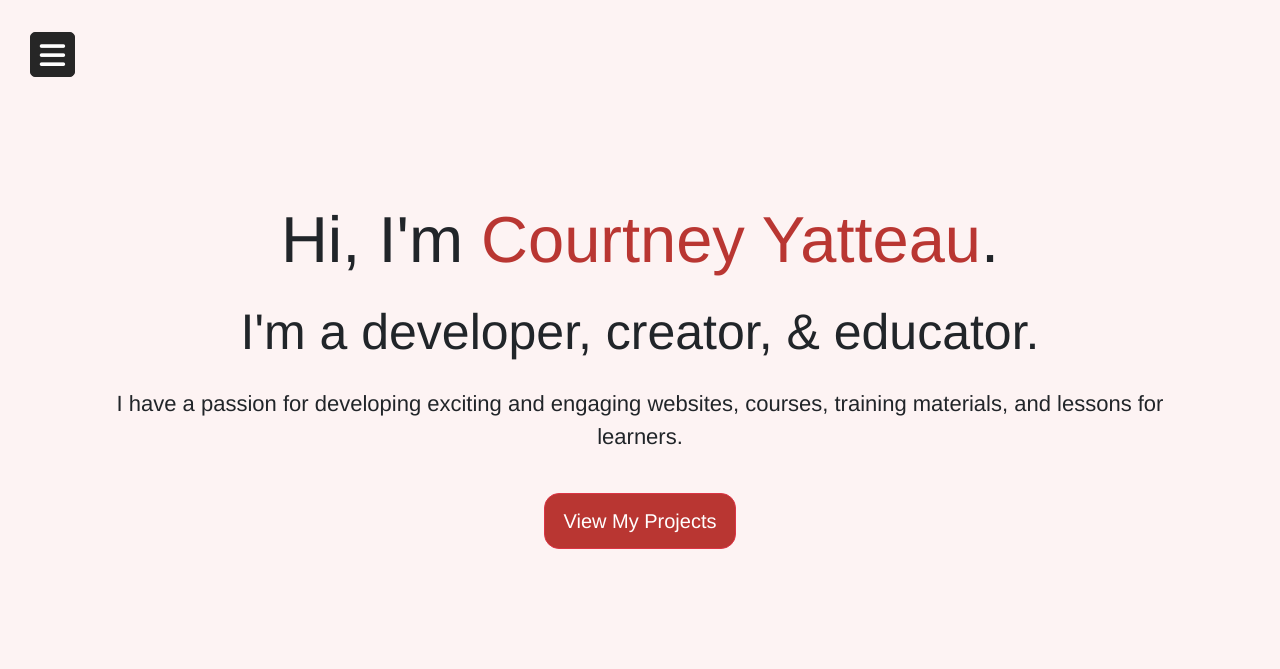
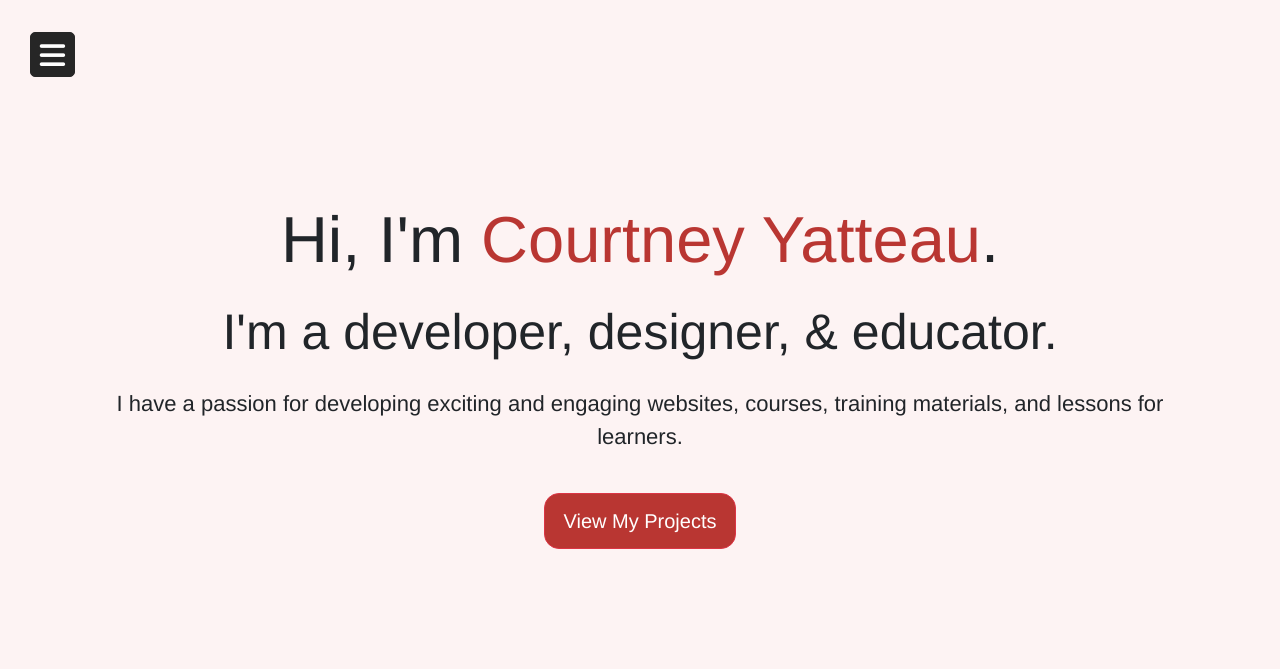
Before and after one commit to courtneyyatteau/PortfolioProject, a plain HTML site: page index.html in a window 1280 px wide. Shown: the top 669 px of the page. Drawn offline with nearby package versions, Linux system fonts and the light colour scheme.

Commit message:
About Me Lingo Updates

```diff
--- a/index.html
+++ b/index.html
@@ -55,7 +55,7 @@
             </div>
             Courtney Yatteau
           </div>
-          <div class="title-bar">Developer, Creator, & Educator</div>
+          <div class="title-bar">Developer, Designer, & Educator</div>
         </header>
         <a href="/" class="active">
           <i class="fas fa-home"></i>
@@ -82,7 +82,7 @@
         >
         <br />
         <span class="description-title"
-          >I'm a developer, creator, & educator.</span
+          >I'm a developer, designer, & educator.</span
         >
       </div>
       <div class="frontPageInfo mt-3">
```
